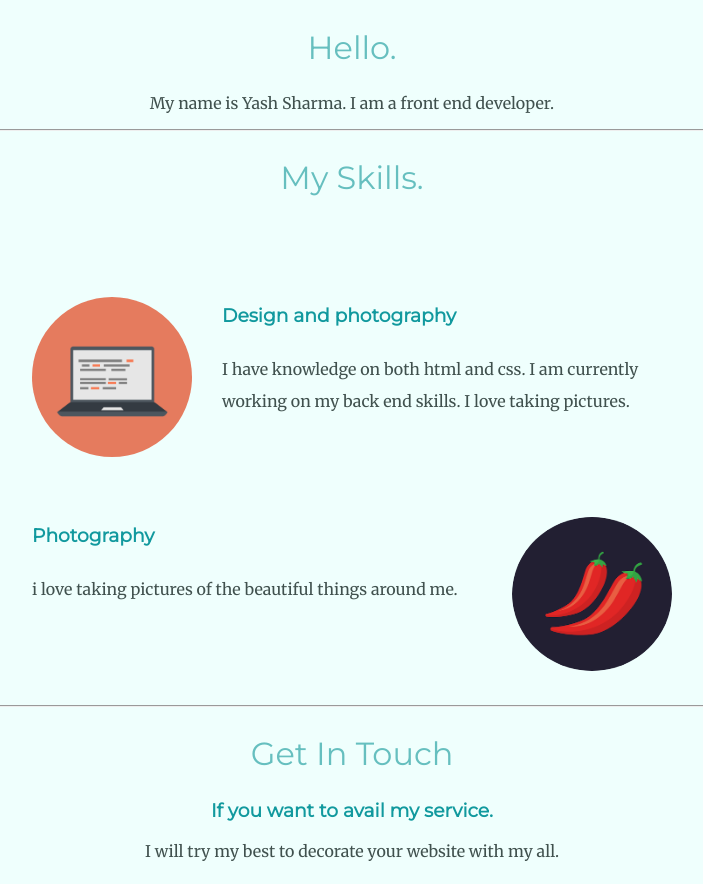
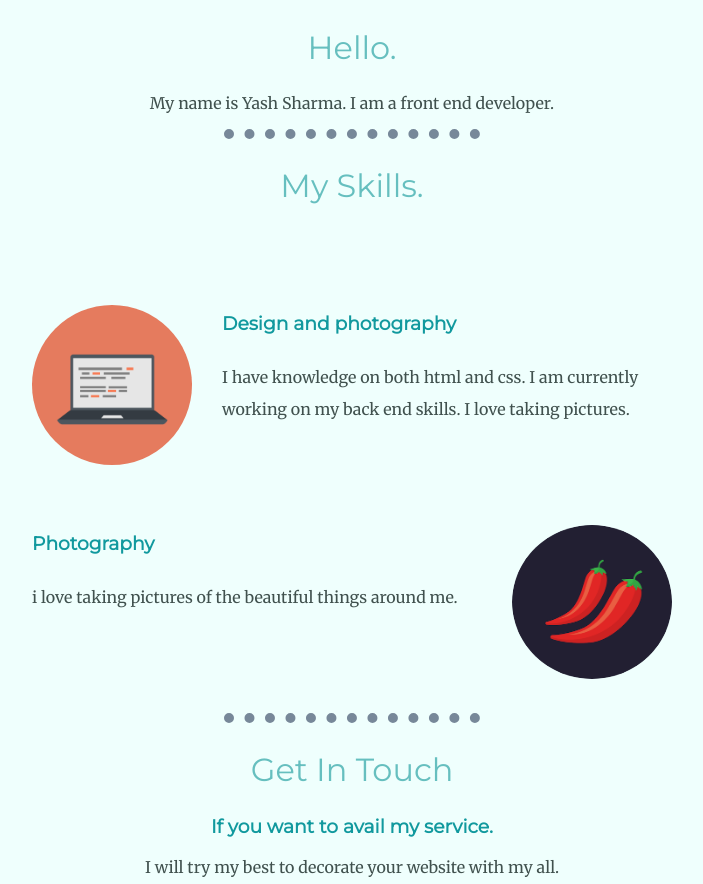
Before and after one commit to Yashh9998/cv2, a plain HTML site: page index.html in a window 1280 px wide. Shown: the part 888-1772 px from the top of the page, without its empty margins (288-991 px from the left). Drawn offline with Linux system fonts and the light colour scheme.

Commit message:
Update style.css

```diff
--- a/style.css
+++ b/style.css
@@ -26,6 +26,14 @@ h3{
 
 p{
 	color: #40514E;
+}
+
+hr{
+  border-style: none;
+  border-top-style: dotted;
+  border-color: lightslategray;
+  border-width: 10px;
+  width: 20%;
 }
 
 .top-container{
```
